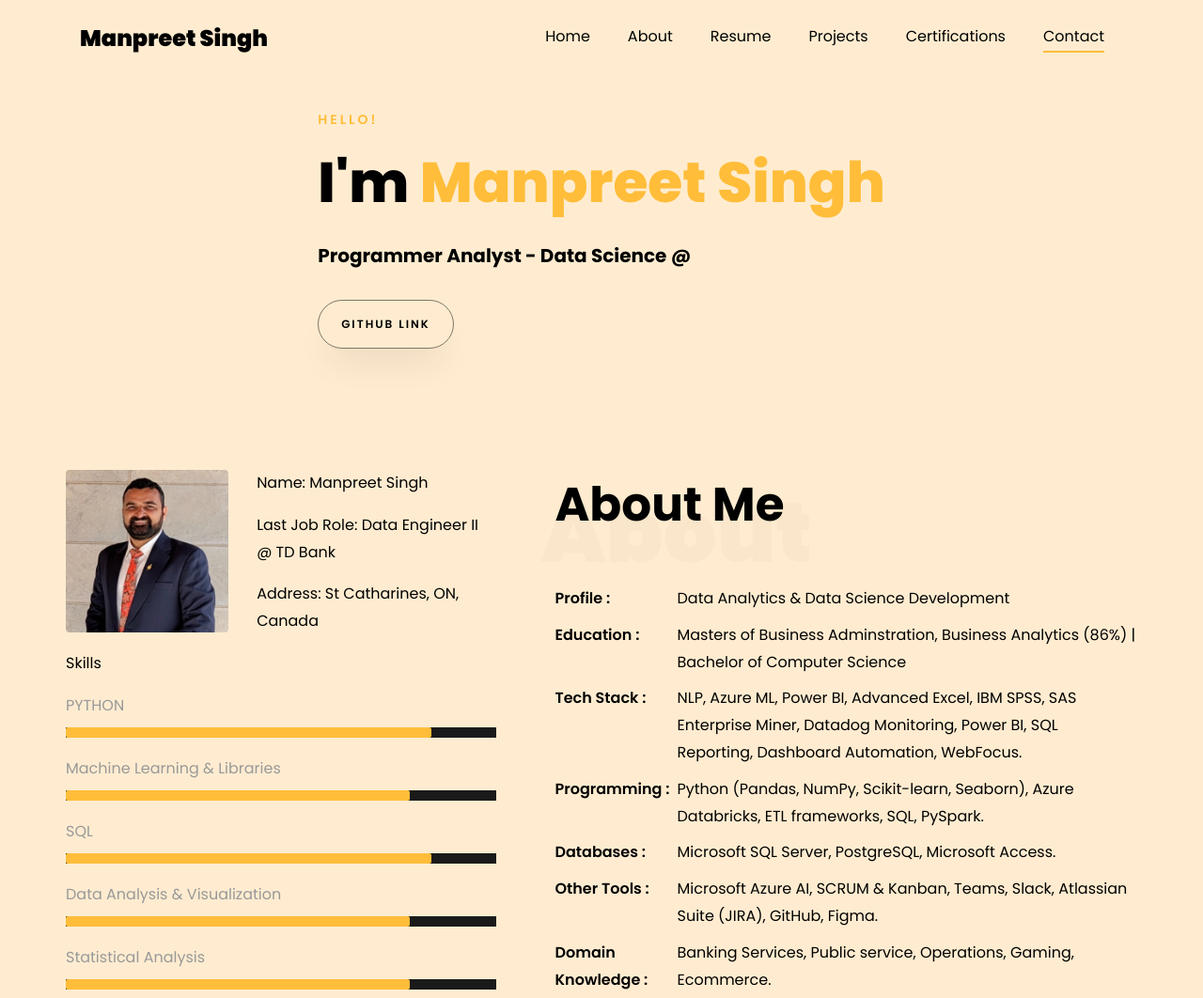
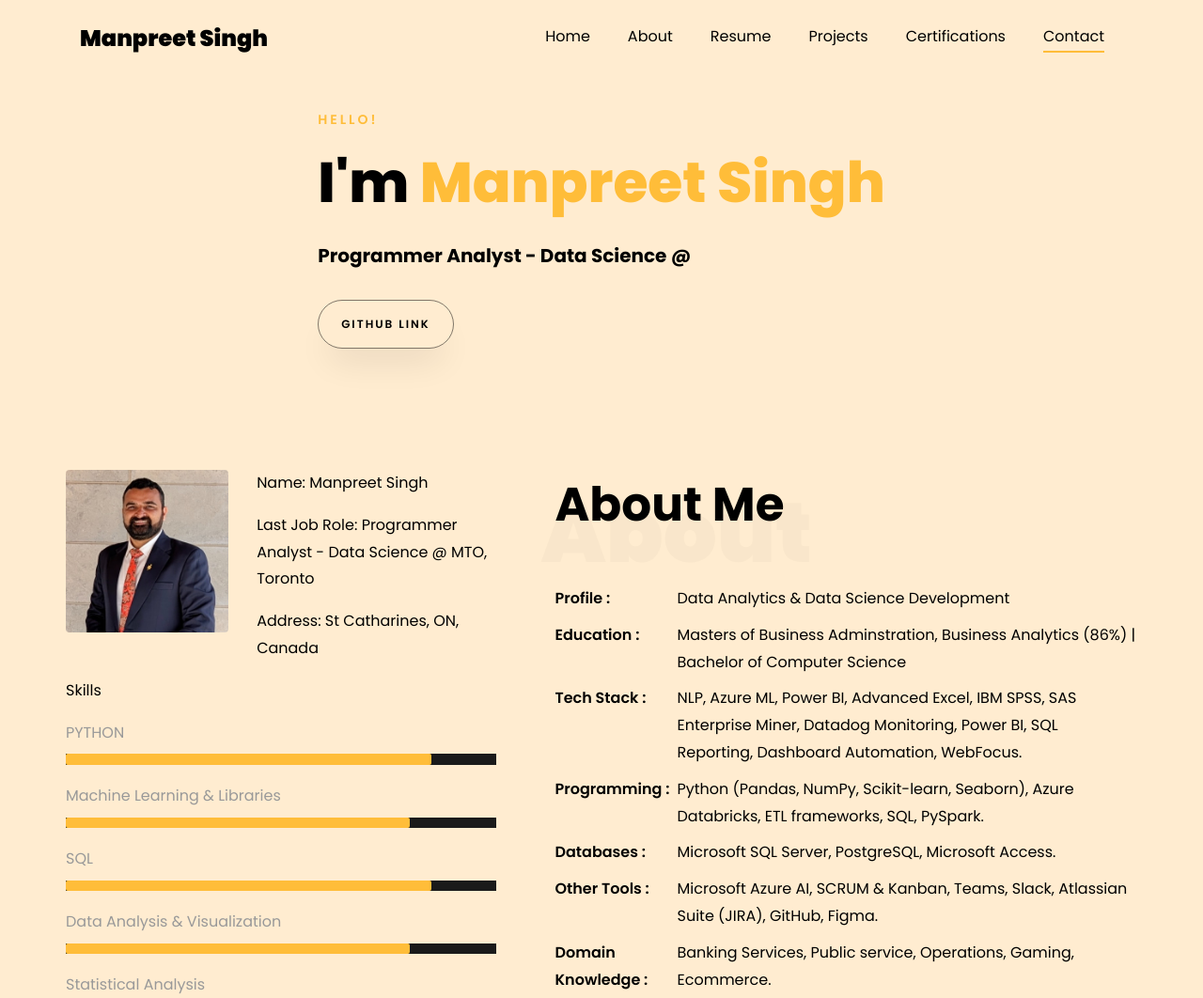
Before and after one commit to mappy92/mappy92.github.io, a plain HTML site: page index.html in a window 1280 px wide. Shown: the top 1062 px of the page at 94% size. Drawn offline with Linux system fonts and the light colour scheme; files whose address does not match are found by name.

Commit message:
Update index.html

```diff
--- a/index.html
+++ b/index.html
@@ -181,7 +181,7 @@
 						// Create an array of typing text
 						const typingTexts = [
 						'Programmer Analyst - Data Science @ Ministry of Transportation, Ontario',
-						'Data Engineer II @ TD Bank, Toronto, Ontario',
+						//'Data Engineer II @ TD Bank, Toronto, Ontario',
 						'Staff Engineer - Data Science @ Nagarro, India',
 						'MBA, Business Analytics | Beta Gamma Sigma Inductee',
 						];
@@ -239,7 +239,7 @@
 									<div class="col-sm-6 col-md-7">
 									  <div class="about-info">
 										<p><span class="title-s">Name: </span> <span>Manpreet Singh</span></p>
-										<p><span class="title-s">Last Job Role: </span> <span>Data Engineer II @ TD Bank</span></p>
+										<p><span class="title-s">Last Job Role: </span> <span>Programmer Analyst - Data Science @ MTO, Toronto</span></p>
 										<!-- <p><span class="title-s">Experience : </span> <span>8 Months</span></p> -->
 										<p><span class="title-s">Address: </span> <span>St Catharines, ON, Canada</span></p>
 									  </div>
@@ -340,7 +340,7 @@
 		<br>
 
 		<div class="row">
-			<div class="col-md-6">
+			<!-- <div class="col-md-6">
 					<div class="resume-wrap ftco-animate">
 						<span class="date">May 2025 - Aug 2025</span>
 						<h2>Data Engineer II </h2>
@@ -354,7 +354,7 @@
 							</ul>
 						</p>
 					</div>
-				</div>
+				</div> -->
 			<div class="col-md-6">
 					<div class="resume-wrap ftco-animate">
 						<span class="date">Oct 2024 - Apr 2025</span>
```
